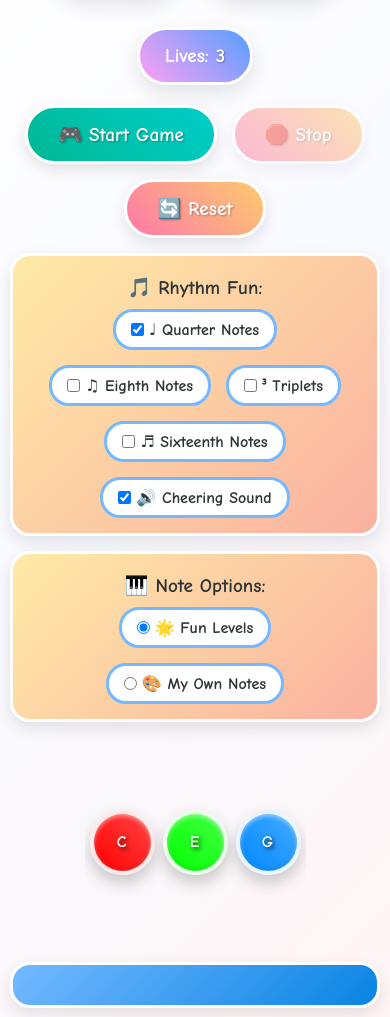
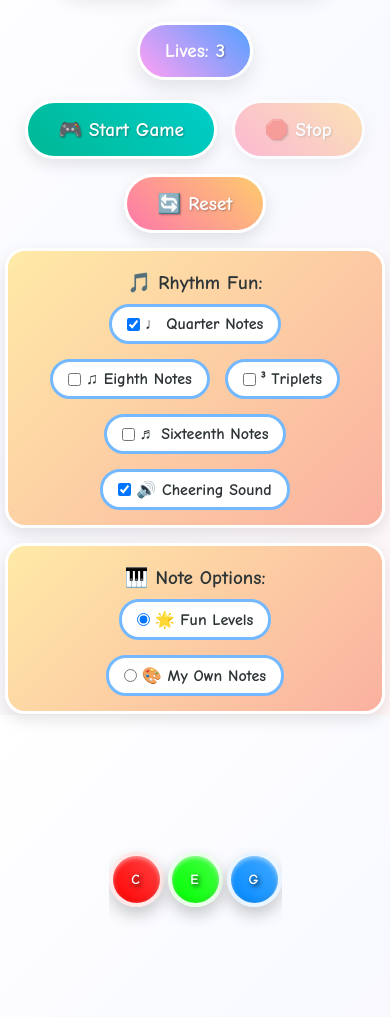
Before and after one commit to jiffykit/copycat, a plain HTML site: page index.html in a window 390 px wide. Shown: the part 129-1146 px from the top of the page. Drawn offline with Linux system fonts and the light colour scheme.

Commit message:
Add files via upload

```diff
--- a/style.css
+++ b/style.css
@@ -6,17 +6,20 @@
 }
 
 body {
-    font-family: 'Comic Sans MS', cursive, sans-serif;
+    font-family: 'Comic Sans MS', sans-serif;
     background: linear-gradient(135deg, #ffffff, #f8f9ff, #fff5f5);
     color: #333;
     min-height: 100vh;
-    overflow-x: hidden;
+    overflow: hidden;
 }
 
 .game-container {
-    max-width: 1200px;
+    max-width: 100vw;
     margin: 0 auto;
-    padding: 20px;
+    padding: 10px;
+    height: 100vh;
+    display: flex;
+    flex-direction: column;
 }
 
 /* Header Styles */
@@ -172,7 +175,7 @@ body {
     font-weight: 900;
     cursor: pointer;
     transition: all 0.3s ease;
-    font-family: 'Comic Sans MS', cursive, sans-serif;
+    font-family: 'Comic Sans MS', 'Trebuchet MS', 'Lucida Grande', Arial, sans-serif;
     border: 3px solid white;
     box-shadow: 0 6px 15px rgba(0, 0, 0, 0.1);
 }
@@ -208,15 +211,16 @@ body {
     display: flex;
     flex-direction: column;
     align-items: center;
-    gap: 30px;
-    max-height: calc(100vh - 400px);
-    overflow-y: auto;
+    gap: 20px;
+    flex: 1;
+    min-height: 250px;
+    padding: 30px 20px;
 }
 
 .clock-container {
     position: relative;
     width: 400px;
-    height: 400px;
+    height: 180px;
     margin: 0 auto;
     transition: all 0.5s ease;
 }
@@ -225,10 +229,26 @@ body {
     display: flex;
     align-items: center;
     justify-content: center;
-    gap: 15px;
+    gap: 8px;
     height: 120px;
+    width: 100%;
     max-width: 100vw;
     margin: 0 auto;
+    flex-wrap: nowrap;
+    overflow: visible;
+    padding: 0 40px;
+}
+
+.linear-layout .light {
+    position: relative;
+    transform: none;
+    top: auto;
+    left: auto;
+    width: 80px;
+    height: 80px;
+    min-width: 70px;
+    min-height: 70px;
+    flex-shrink: 1;
 }
 
 .clock-container.circular-layout {
@@ -274,7 +294,7 @@ body {
     color: white;
     text-shadow: 2px 2px 4px rgba(0, 0, 0, 0.8);
     text-align: center;
-    font-family: 'Comic Sans MS', cursive, sans-serif;
+    font-family: 'Comic Sans MS', 'Trebuchet MS', 'Lucida Grande', Arial, sans-serif;
     letter-spacing: 1px;
 }
 
@@ -430,8 +450,9 @@ body {
     }
 
     .linear-layout .light {
-        width: 75px;
-        height: 75px;
+        width: 65px;
+        height: 65px;
+        min-width: 55px;
     }
 
     .light {
@@ -451,7 +472,7 @@ body {
     }
 
     .light-number {
-        font-size: 18px;
+        font-size: 16px;
     }
 
     .game-header h1 {
@@ -459,16 +480,16 @@ body {
     }
 
     .clock-container.linear-layout {
-        gap: 10px;
-        max-width: 95vw;
-        overflow-x: auto;
-        padding: 10px 0;
+        gap: 6px;
+        width: 100%;
+        overflow: hidden;
+        padding: 0;
     }
 }
 
 @media (max-width: 480px) {
     .game-container {
-        padding: 10px;
+        padding: 5px;
     }
 
     .clock-container {
@@ -477,10 +498,10 @@ body {
     }
 
     .linear-layout .light {
-        width: 65px;
-        height: 65px;
-        min-width: 65px;
-        min-height: 65px;
+        width: 55px;
+        height: 55px;
+        min-width: 45px;
+        min-height: 45px;
     }
 
     .light {
@@ -500,15 +521,15 @@ body {
     }
 
     .light-number {
-        font-size: 16px;
+        font-size: 14px;
     }
 
     .clock-container.linear-layout {
-        gap: 8px;
-        max-width: 100vw;
-        justify-content: flex-start;
-        overflow-x: auto;
-        padding: 10px 5px;
+        gap: 4px;
+        width: 100%;
+        justify-content: center;
+        overflow: hidden;
+        padding: 0;
     }
 
     .game-header h1 {
```
Also changed, not shown: 1 other file.
